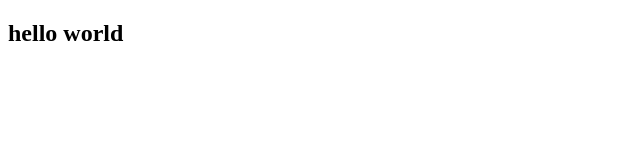
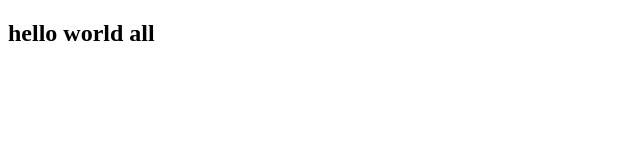
Before and after one commit to mamoonatahir/bootcamp-2020-october, a plain HTML site: page index.html in a window 1280 px wide. Shown: the full height of the page, 0-640 px from the left. Drawn offline with Linux system fonts and the light colour scheme.

Commit message:
Update index.html

```diff
--- a/index.html
+++ b/index.html
@@ -6,6 +6,6 @@
     <title>Document</title>
 </head>
 <body>
-    <h2>hello world </h2>
+    <h2>hello world all </h2>
 </body>
 </html>
```
